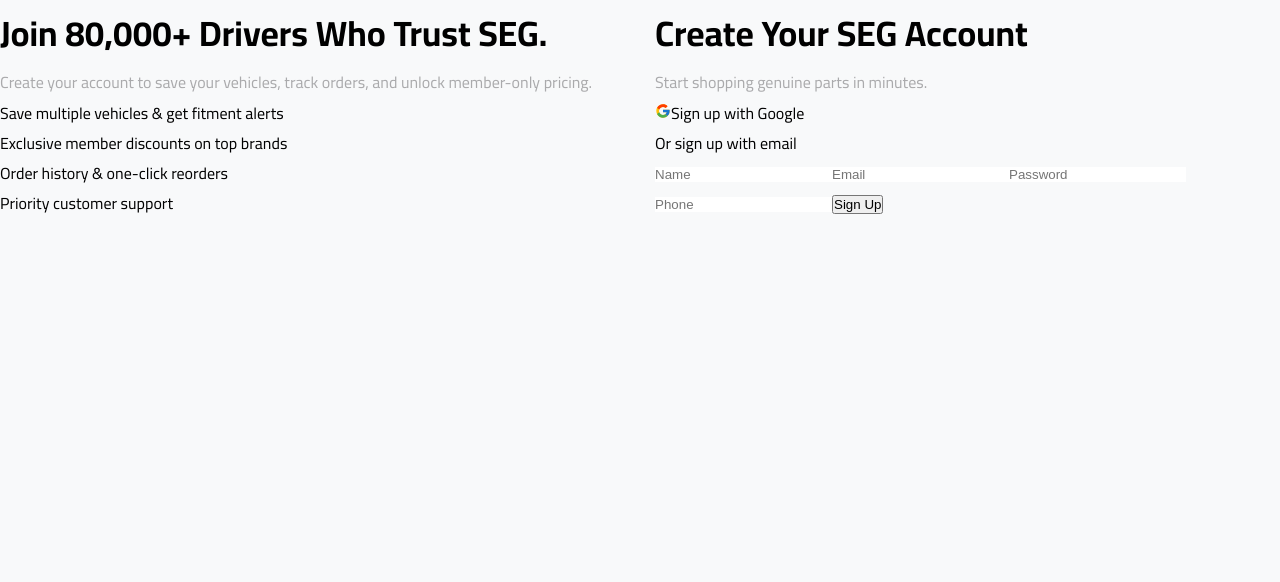
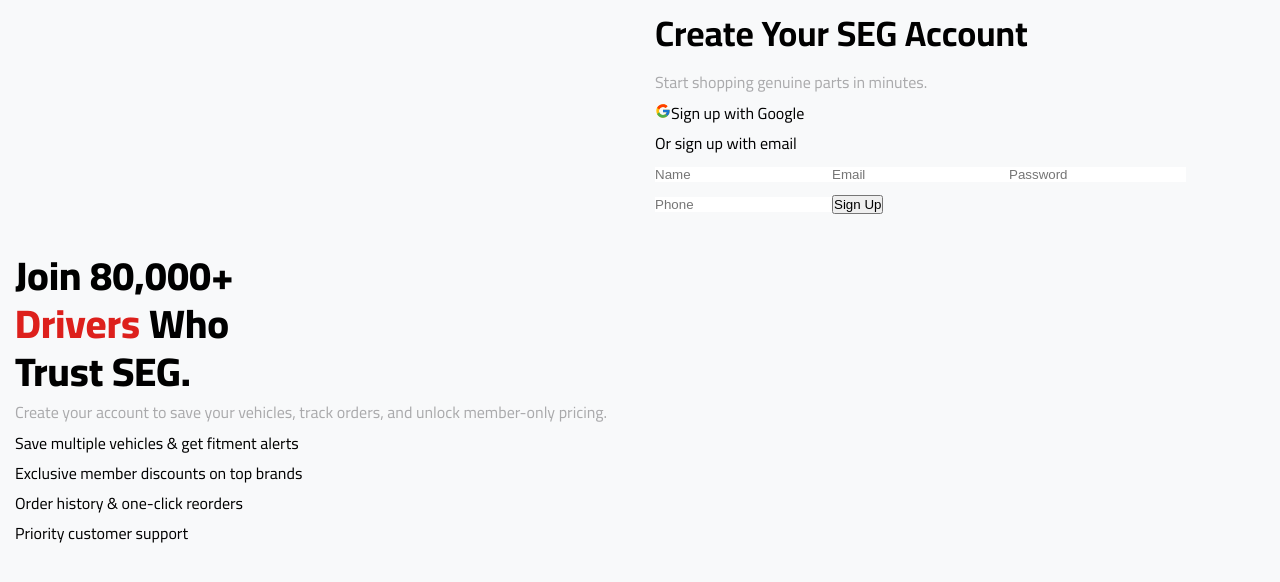
Before and after one commit to niazy00rot/SEG, a Next.js app in the folder frontend/: page /en/signup in a window 1280 px wide. Shown: the top 582 px of the page. Built offline with nearby package versions, Linux system fonts and the light colour scheme.

Commit message:
solve i18n problem

```diff
--- a/frontend/src/app/[locale]/(auth)/auth.scss
+++ b/frontend/src/app/[locale]/(auth)/auth.scss
@@ -12,6 +12,22 @@
     background-size: cover;
     background-position: center;
     background-repeat: no-repeat;
+
+    .container {
+      height: 100vh;
+      display: flex;
+      justify-content: center;
+      flex-direction: column;
+      h1 {
+        max-width: 250px;
+        font-weight: 800;
+        line-height: 1.2;
+        font-size: 40px;
+        .highlight {
+          color: var(--main-color);
+        }
+      }
+    }
   }
 
   .right {
--- a/frontend/src/app/[locale]/(auth)/signup/page.tsx
+++ b/frontend/src/app/[locale]/(auth)/signup/page.tsx
@@ -3,9 +3,11 @@
 import "../auth.scss";
 import { FormEvent } from "react";
 import { FcGoogle } from "react-icons/fc";
+import { useTranslations } from "next-intl";
 
 
 export default function Signup() {
+  const t = useTranslations("auth");
   async function handleSubmit(e: FormEvent<HTMLFormElement>) {
     e.preventDefault();
 
@@ -36,14 +38,22 @@
     <>
       <section className="signup">
         <div className="left">
-          <h1>Join 80,000+ Drivers Who Trust SEG.</h1>
-          <p>Create your account to save your vehicles, track orders, and unlock member-only pricing.</p>
-          <ul>
-            <li>Save multiple vehicles & get fitment alerts</li>
-            <li>Exclusive member discounts on top brands</li>
-            <li>Order history & one-click reorders</li>
-            <li>Priority customer support</li>
-          </ul>
+          <div className="container">
+            <h1>
+              {t.rich("signup.title", {
+                highlight: (chunks) => (
+                  <span className="highlight">{chunks}</span>
+                ),
+              })}
+            </h1>
+            <p>{t("signup.paragraph")}</p>
+            <ul>
+              <li>{t("signup.ul.li1")}</li>
+              <li>{t("signup.ul.li2")}</li>
+              <li>{t("signup.ul.li3")}</li>
+              <li>{t("signup.ul.li4")}</li>
+            </ul>
+          </div>
         </div>
 
 
--- a/frontend/src/i18n/request.ts
+++ b/frontend/src/i18n/request.ts
@@ -12,6 +12,18 @@
 
 export default getRequestConfig(async ({ requestLocale }) => {
   const locale = await requestLocale;
+
+  if (locale !== "en" && locale !== "ar") {
+    return {
+      locale: "en",
+      messages: {
+        navbar: enNavbar,
+        footer: enFooter,
+        landing: enLanding,
+        auth: enAuth,
+      },
+    };
+  }
 
   return {
     locale,
--- a/frontend/src/messages/en/auth.json
+++ b/frontend/src/messages/en/auth.json
@@ -1,15 +1,15 @@
 {
   "login": {
-    "hello": "Welcome back, please login to continue",
-    "google": "Login with Google",
-    "gmail": "Or login with Gmail",
-    "email": "Email",
-    "password": "Password",
-    "login": "Login",
-    "forgot": "Forgot your password?",
-    "dontHave": "Don't have an account?",
-    "signup": "Sign up"
   },
   "signup": {
+    "title": " Join 80,000+ <highlight>Drivers</highlight> Who Trust SEG.",
+    "paragraph": "Create your account to save your vehicles, track orders, and unlock member-only pricing.",
+    "ul": {
+      "li1": "Save multiple vehicles & get fitment alerts",
+      "li2": "Exclusive member discounts on top brands",
+      "li3": "Order history & one-click reorders",
+      "li4": "Priority customer support"
+    }
+
   }
 }
```
